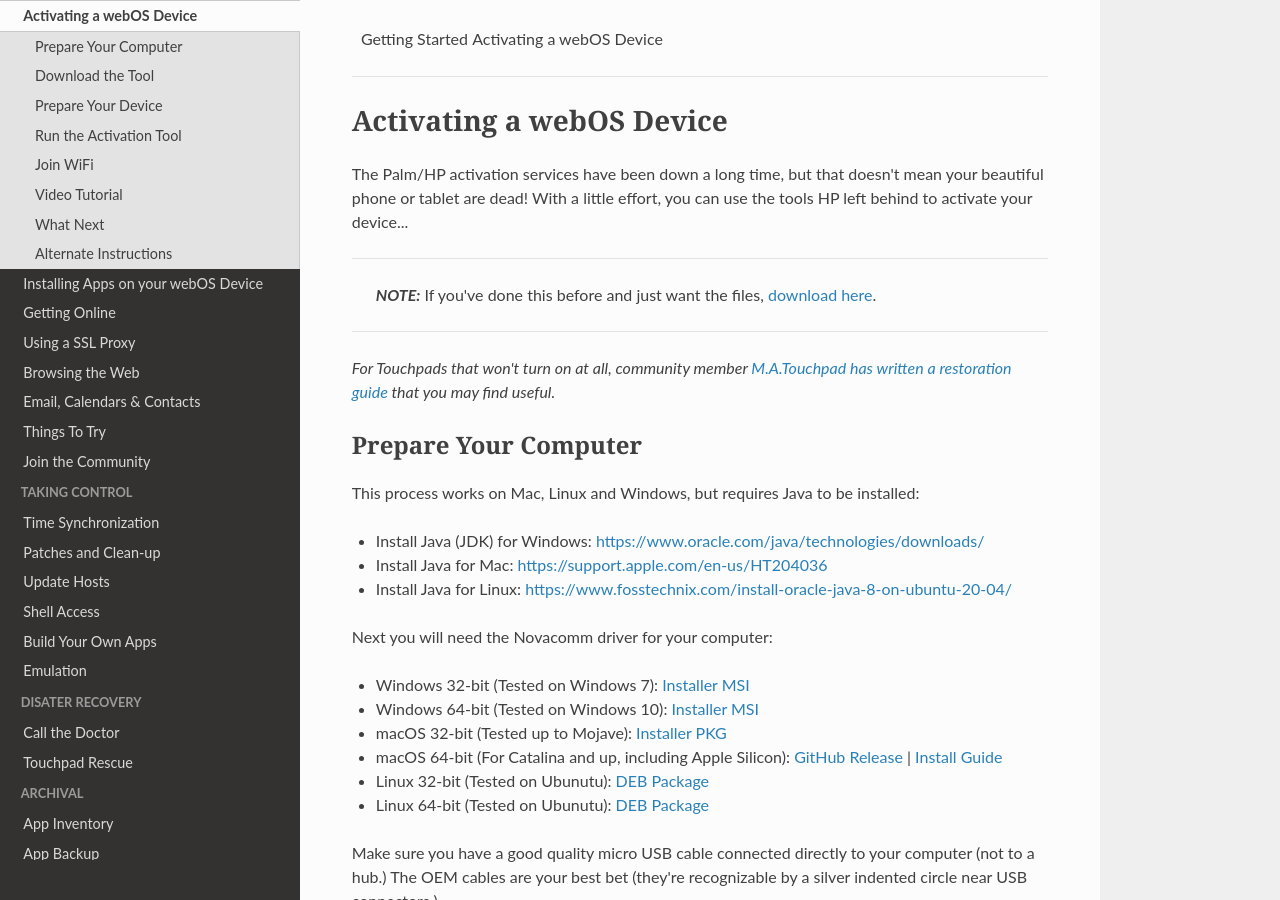
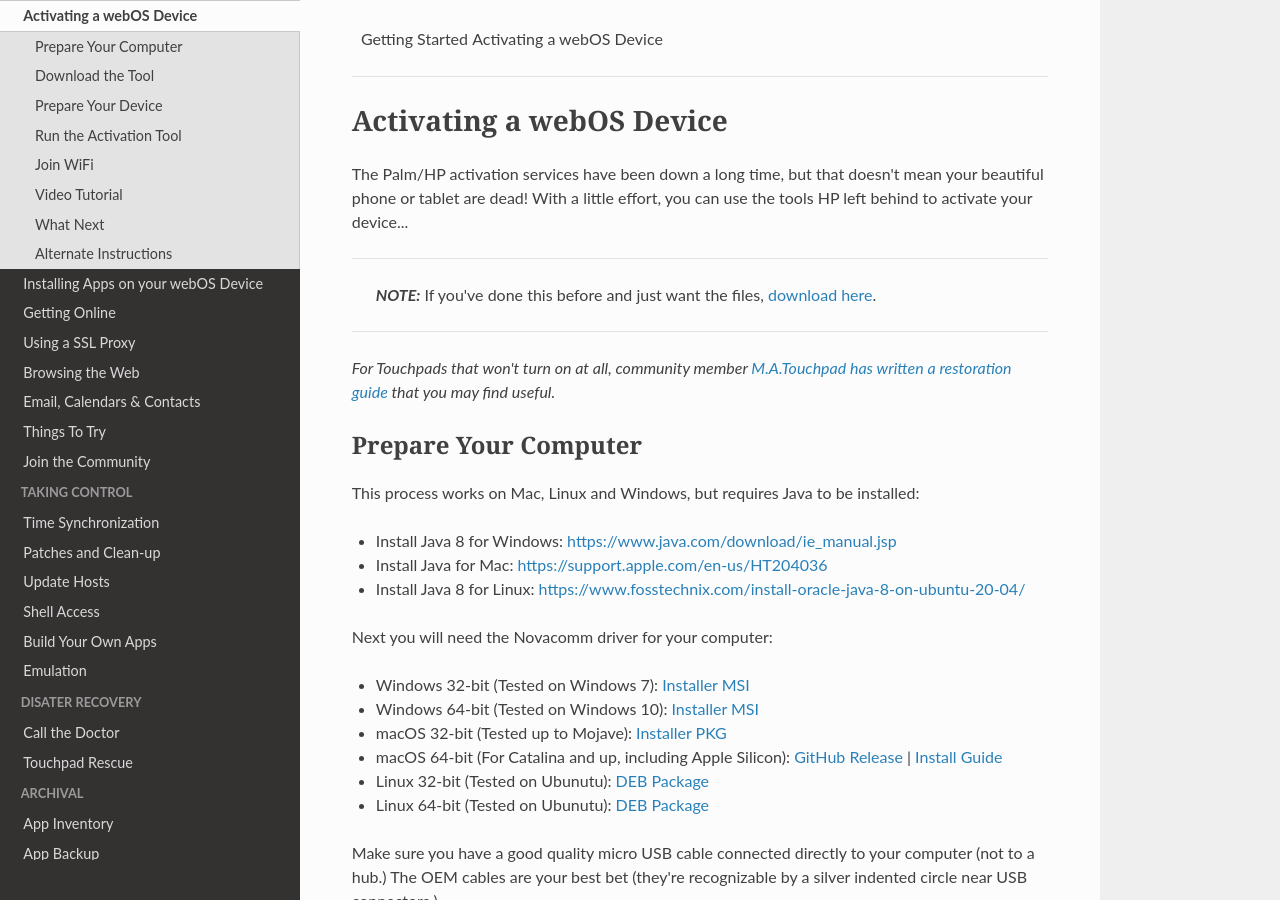
Before and after one commit to webOSArchive/webos-docs, an MkDocs documentation site: the page built from docs/activate.md, in a window 1280 px wide and 900 px high. Built offline with MkDocs 1.6.1, drawn with Linux system fonts in a browser that asks for light colours; nearby versions of some CDN libraries; some web fonts are replaced; library files that are not in the unit come from our copies.

Commit message:
Update activate.md

```diff
--- a/docs/activate.md
+++ b/docs/activate.md
@@ -13,9 +13,9 @@ The Palm/HP activation services have been down a long time, but that doesn't mea
 
 This process works on Mac, Linux and Windows, but requires Java to be installed:
 
-* Install Java (JDK) for Windows: <a href="https://www.oracle.com/java/technologies/downloads/" target="_blank">https://www.oracle.com/java/technologies/downloads/</a>
+* Install Java 8 for Windows: <a href="https://www.java.com/download/ie_manual.jsp" target="_blank">https://www.java.com/download/ie_manual.jsp</a>
 * Install Java for Mac: <a href="https://support.apple.com/en-us/HT204036" target="_blank">https://support.apple.com/en-us/HT204036</a>
-* Install Java for Linux: <a href="https://www.fosstechnix.com/install-oracle-java-8-on-ubuntu-20-04/" target="_blank">https://www.fosstechnix.com/install-oracle-java-8-on-ubuntu-20-04/</a>
+* Install Java 8 for Linux: <a href="https://www.fosstechnix.com/install-oracle-java-8-on-ubuntu-20-04/" target="_blank">https://www.fosstechnix.com/install-oracle-java-8-on-ubuntu-20-04/</a>
 
 Next you will need the Novacomm driver for your computer:
 
```
